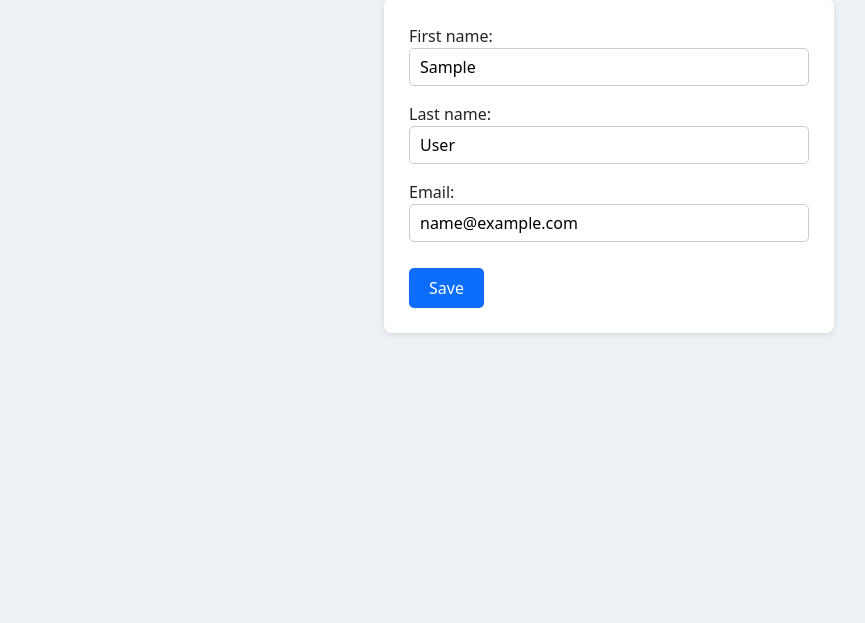
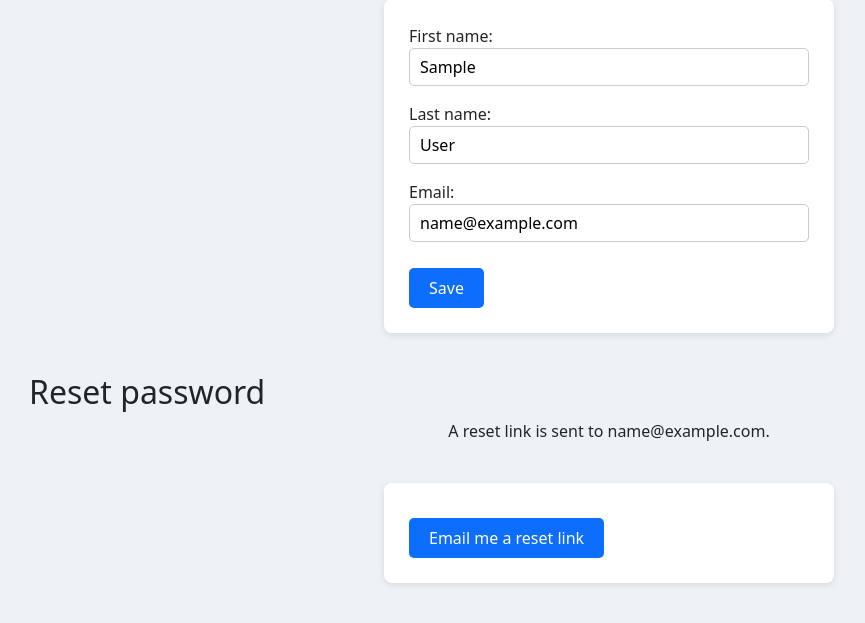
Before and after one commit to johnnyappleseed17/group2-IS-T-Group-Project, a Django app: page /accounts/profile/ in a window 1280 px wide. Shown: the part 307-930 px from the top of the page, without its empty margins (31-896 px from the left). Before the commit the page ends 642 px from the top, so only its background shows below. Run offline with Django 5.2, Linux system fonts and the light colour scheme; the visitor is signed in with stand-in values (Sample User, id 1).

Commit message:
Email a password reset link to the address saved on the user's profile.
Co-authored-by: Cursor <cursoragent@cursor.com>

```diff
--- a/accounts/templates/accounts/profile.html
+++ b/accounts/templates/accounts/profile.html
@@ -12,4 +12,14 @@
   {{ form.as_p }}
   <button type="submit" class="btn btn-primary">Save</button>
 </form>
+<h2>Reset password</h2>
+{% if user.email %}
+<p>A reset link is sent to {{ user.email }}.</p>
+<form method="post" action="{% url 'send_password_reset' %}">
+  {% csrf_token %}
+  <button type="submit" class="btn btn-outline-primary">Email me a reset link</button>
+</form>
+{% else %}
+<p>Save an email address above before requesting a password reset.</p>
+{% endif %}
 {% endblock %}
--- a/accounts/urls.py
+++ b/accounts/urls.py
@@ -11,4 +11,5 @@ urlpatterns = [
     path("approvals/<int:profile_id>/approve/", approval_views.approve_manager, name="approve_manager"),
     path("approvals/<int:profile_id>/decline/", approval_views.decline_manager, name="decline_manager"),
     path('profile/', views.profile, name='profile'),
+    path('profile/reset-password/', views.send_password_reset, name='send_password_reset'),
 ]
--- a/accounts/views.py
+++ b/accounts/views.py
@@ -9,8 +9,9 @@ from django.views.decorators.http import require_GET
 from django.urls import reverse
 from django.contrib import messages
 from django.contrib.auth.decorators import login_required
+from django.contrib.auth.forms import PasswordResetForm
 from django.shortcuts import redirect, render
-from django.views.decorators.http import require_http_methods
+from django.views.decorators.http import require_http_methods, require_POST
 
 from .forms import ProfileForm
 from .forms import NotificationEmailForm
@@ -124,3 +125,21 @@ def profile(request):
         "accounts/profile.html",
         {"form": form, "user_profile": getattr(request.user, "profile", None)},
     )
+
+
+@login_required
+@require_POST
+def send_password_reset(request):
+    """Email a password reset link to the address saved on this account."""
+    form = PasswordResetForm(data={"email": request.user.email})
+    if not form.is_valid():
+        messages.error(request, "Save a valid email on your profile before requesting a reset.")
+        return redirect("profile")
+    form.save(
+        request=request,
+        use_https=request.is_secure(),
+        email_template_name="registration/password_reset_email.html",
+        subject_template_name="registration/password_reset_subject.txt",
+    )
+    messages.success(request, "A password reset link was sent to your email address.")
+    return redirect("profile")
```
Also changed, not shown: accounts/test_password_reset.py (+20 -0 lines).
